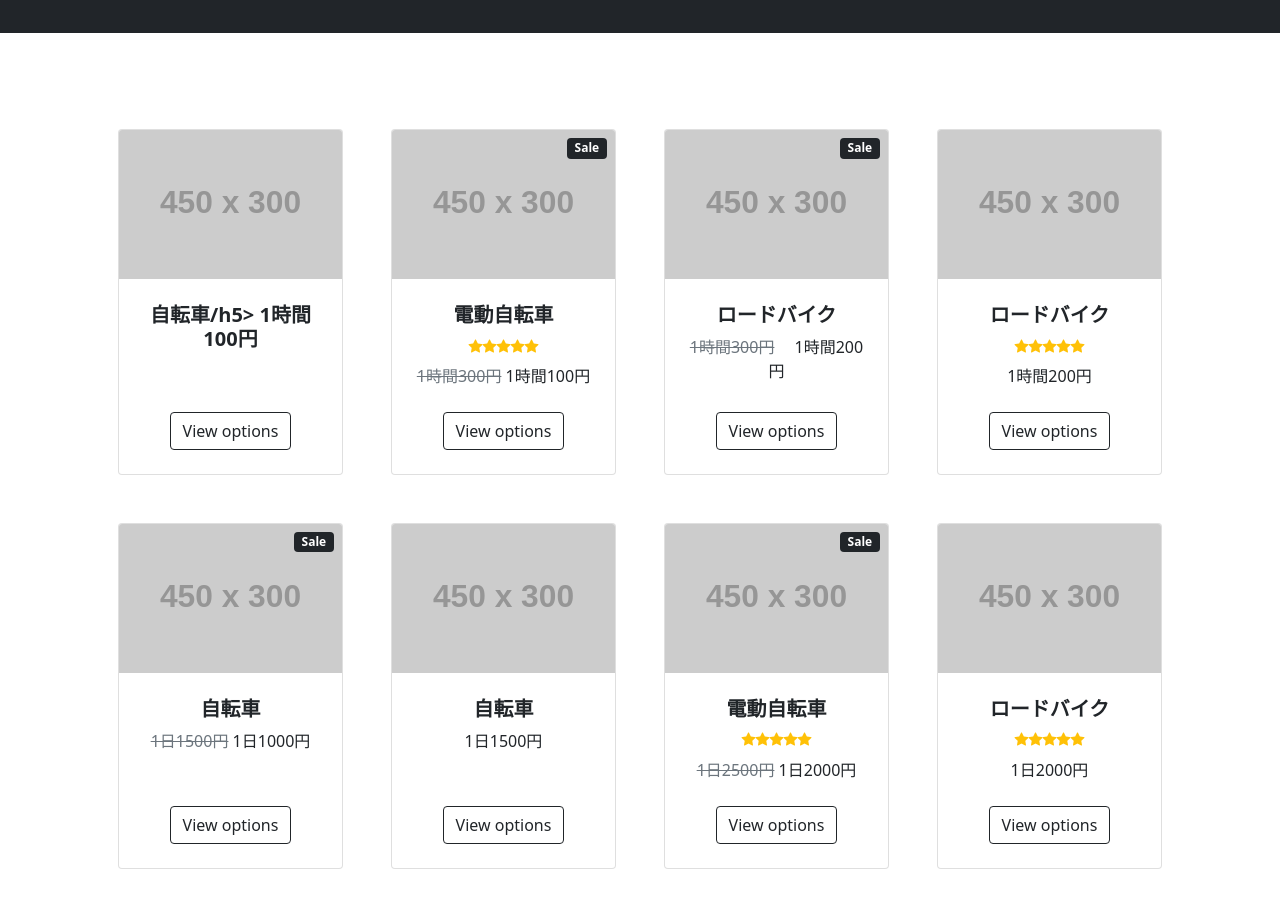
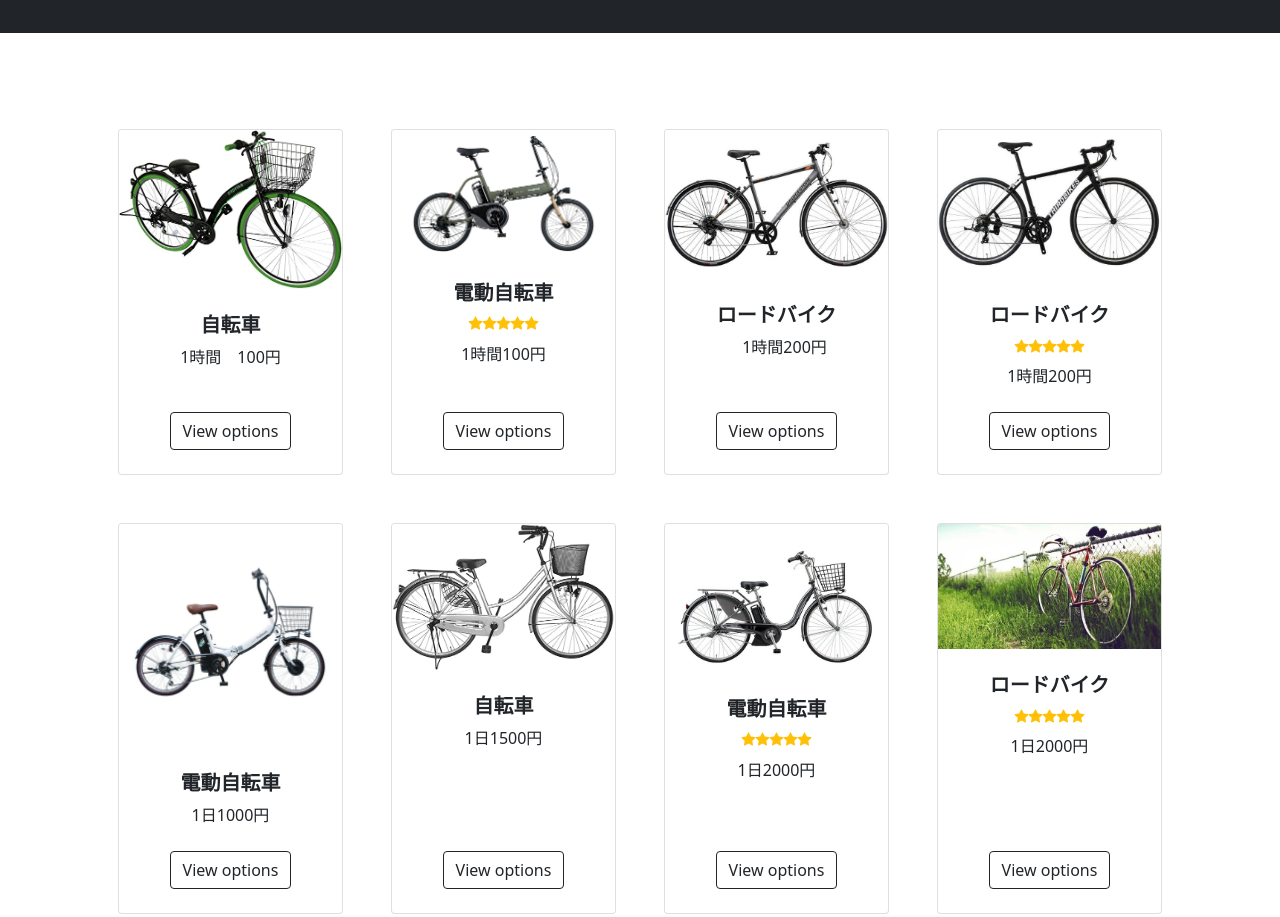
Before and after one commit to Gabaven2021/TeamI, a plain HTML site: page startbootstrap-stylish-portfolio-gh-pages/レンタル/startbootstrap-shop-homepage-gh-pages/レンタルサイクル.html in a window 1280 px wide. Shown: the part 320-1237 px from the top of the page. Drawn offline with nearby package versions, Linux system fonts and the light colour scheme; placeholder pictures from the web are drawn by us.

Commit message:
レンタルサイクル編集

```diff
--- a/startbootstrap-stylish-portfolio-gh-pages/レンタル/startbootstrap-shop-homepage-gh-pages/レンタルサイクル.html
+++ b/startbootstrap-stylish-portfolio-gh-pages/レンタル/startbootstrap-shop-homepage-gh-pages/レンタルサイクル.html
@@ -59,12 +59,12 @@
                     <div class="col mb-5">
                         <div class="card h-100">
                             <!-- Product image-->
-                            <img class="card-img-top" src="https://dummyimage.com/450x300/dee2e6/6c757d.jpg" alt="..." />
+                            <img class="card-img-top" src="assets/03.jpg" alt="..." />
                             <!-- Product details-->
                             <div class="card-body p-4">
                                 <div class="text-center">
                                     <!-- Product name-->
-                                    <h5 class="fw-bolder">自転車/h5>
+                                    <h5 class="fw-bolder">自転車</h5>
                                     <!-- Product price-->
                                     1時間　100円
                                 </div>
@@ -77,10 +77,8 @@
                     </div>
                     <div class="col mb-5">
                         <div class="card h-100">
-                            <!-- Sale badge-->
-                            <div class="badge bg-dark text-white position-absolute" style="top: 0.5rem; right: 0.5rem">Sale</div>
                             <!-- Product image-->
-                            <img class="card-img-top" src="https://dummyimage.com/450x300/dee2e6/6c757d.jpg" alt="..." />
+                            <img class="card-img-top" src="assets/09.jpg" alt="..." />
                             <!-- Product details-->
                             <div class="card-body p-4">
                                 <div class="text-center">
@@ -95,7 +93,6 @@
                                         <div class="bi-star-fill"></div>
                                     </div>
                                     <!-- Product price-->
-                                    <span class="text-muted text-decoration-line-through">1時間300円</span>
                                     1時間100円
                                 </div>
                             </div>
@@ -107,17 +104,14 @@
                     </div>
                     <div class="col mb-5">
                         <div class="card h-100">
-                            <!-- Sale badge-->
-                            <div class="badge bg-dark text-white position-absolute" style="top: 0.5rem; right: 0.5rem">Sale</div>
                             <!-- Product image-->
-                            <img class="card-img-top" src="https://dummyimage.com/450x300/dee2e6/6c757d.jpg" alt="..." />
+                            <img class="card-img-top" src="assets/A01.jpg" alt="..." />
                             <!-- Product details-->
                             <div class="card-body p-4">
                                 <div class="text-center">
                                     <!-- Product name-->
                                     <h5 class="fw-bolder">ロードバイク</h5>
                                     <!-- Product price-->
-                                    <span class="text-muted text-decoration-line-through">1時間300円</span>
                                    　1時間200円
                                 </div>
                             </div>
@@ -130,7 +124,7 @@
                     <div class="col mb-5">
                         <div class="card h-100">
                             <!-- Product image-->
-                            <img class="card-img-top" src="https://dummyimage.com/450x300/dee2e6/6c757d.jpg" alt="..." />
+                            <img class="card-img-top" src="assets/A02.jpg" alt="..." />
                             <!-- Product details-->
                             <div class="card-body p-4">
                                 <div class="text-center">
@@ -156,17 +150,14 @@
                     </div>
                     <div class="col mb-5">
                         <div class="card h-100">
-                            <!-- Sale badge-->
-                            <div class="badge bg-dark text-white position-absolute" style="top: 0.5rem; right: 0.5rem">Sale</div>
                             <!-- Product image-->
-                            <img class="card-img-top" src="https://dummyimage.com/450x300/dee2e6/6c757d.jpg" alt="..." />
+                            <img class="card-img-top" src="assets/08.jpg" alt="..." />
                             <!-- Product details-->
                             <div class="card-body p-4">
                                 <div class="text-center">
                                     <!-- Product name-->
-                                    <h5 class="fw-bolder">自転車</h5>
+                                    <h5 class="fw-bolder">電動自転車</h5>
                                     <!-- Product price-->
-                                    <span class="text-muted text-decoration-line-through">1日1500円</span>
                                     1日1000円
                                 </div>
                             </div>
@@ -179,7 +170,7 @@
                     <div class="col mb-5">
                         <div class="card h-100">
                             <!-- Product image-->
-                            <img class="card-img-top" src="https://dummyimage.com/450x300/dee2e6/6c757d.jpg" alt="..." />
+                            <img class="card-img-top" src="assets/04.jpg" alt="..." />
                             <!-- Product details-->
                             <div class="card-body p-4">
                                 <div class="text-center">
@@ -197,10 +188,8 @@
                     </div>
                     <div class="col mb-5">
                         <div class="card h-100">
-                            <!-- Sale badge-->
-                            <div class="badge bg-dark text-white position-absolute" style="top: 0.5rem; right: 0.5rem">Sale</div>
                             <!-- Product image-->
-                            <img class="card-img-top" src="https://dummyimage.com/450x300/dee2e6/6c757d.jpg" alt="..." />
+                            <img class="card-img-top" src="assets/07.jpg" alt="..." />
                             <!-- Product details-->
                             <div class="card-body p-4">
                                 <div class="text-center">
@@ -215,7 +204,6 @@
                                         <div class="bi-star-fill"></div>
                                     </div>
                                     <!-- Product price-->
-                                    <span class="text-muted text-decoration-line-through">1日2500円</span>
                                     1日2000円
                                 </div>
                             </div>
@@ -228,7 +216,7 @@
                     <div class="col mb-5">
                         <div class="card h-100">
                             <!-- Product image-->
-                            <img class="card-img-top" src="https://dummyimage.com/450x300/dee2e6/6c757d.jpg" alt="..." />
+                            <img class="card-img-top" src="assets/02.jpg" alt="..." />
                             <!-- Product details-->
                             <div class="card-body p-4">
                                 <div class="text-center">
```
